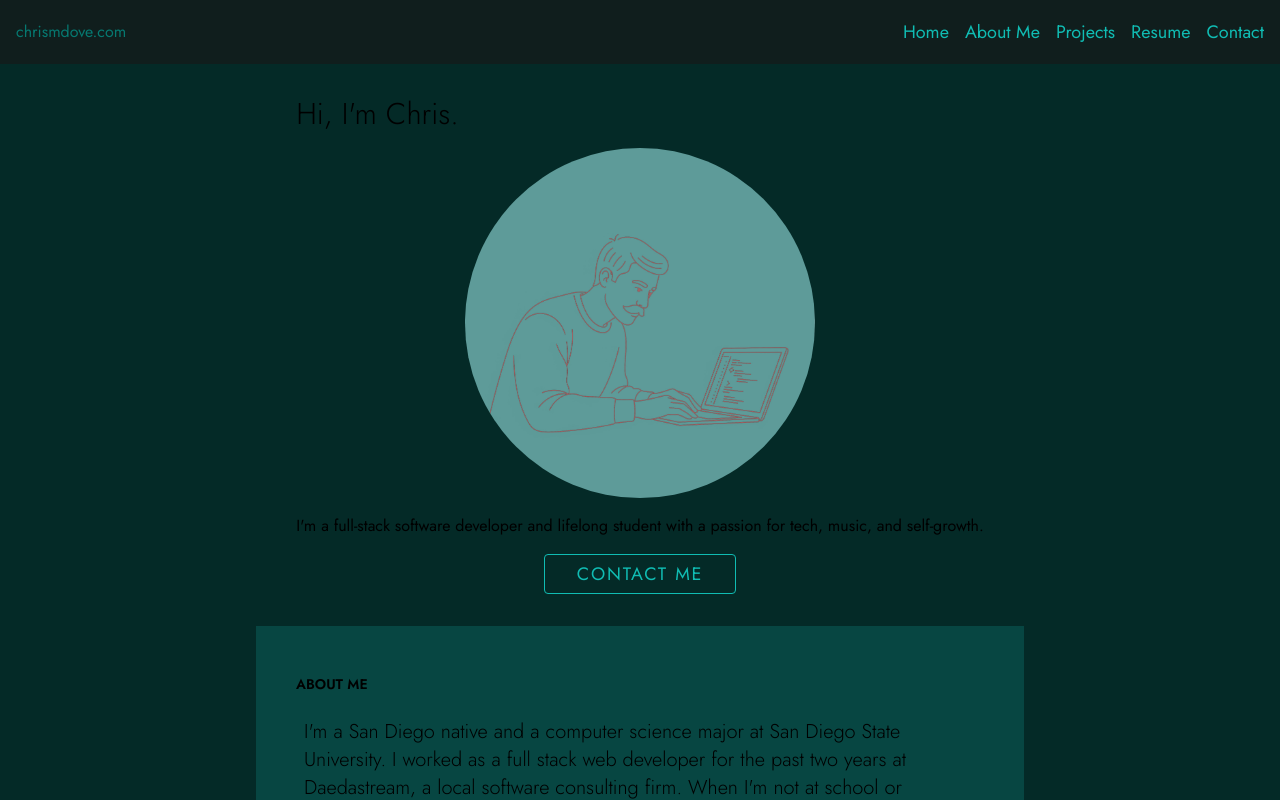
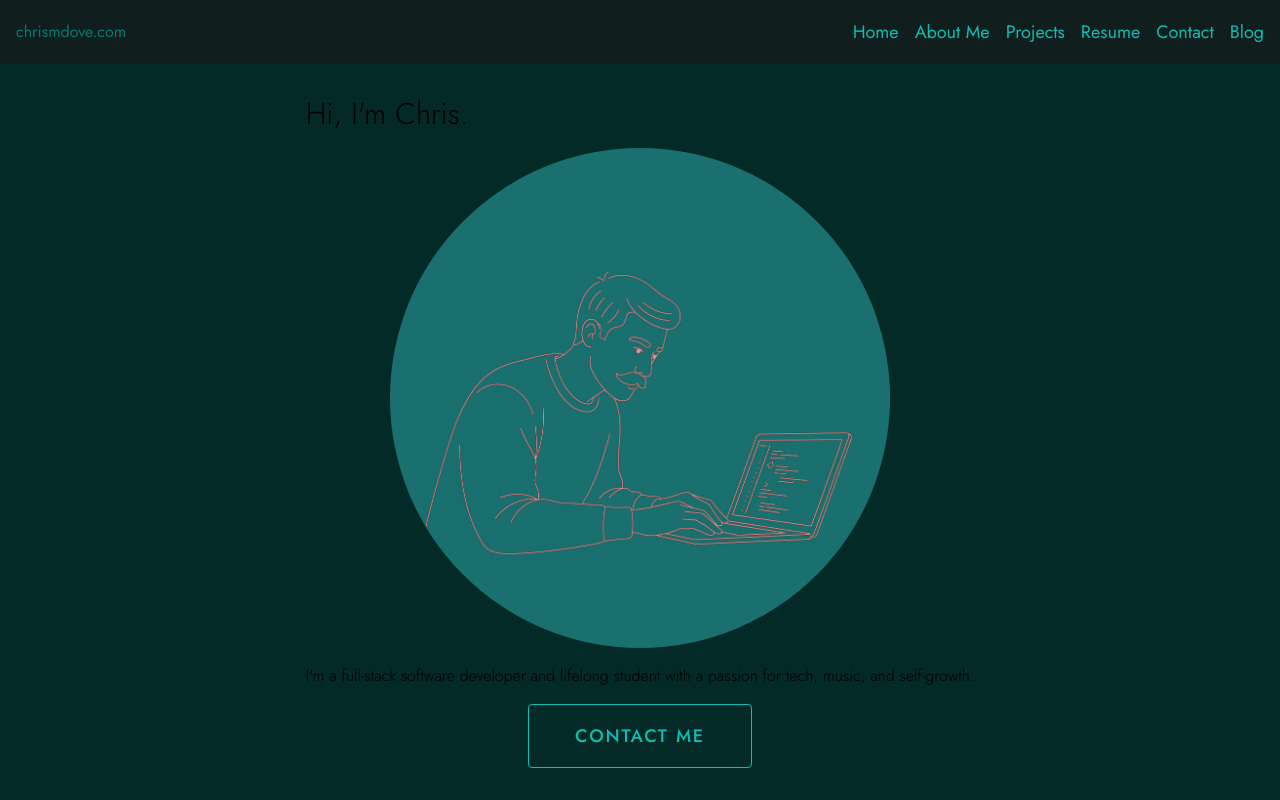
Before and after one commit to Christofuu/portfolio-v2, a Next.js app: page / in a window 1280 px wide. Built offline with nearby package versions, Linux system fonts and the light colour scheme.

Commit message:
attempt to make cool landing page image. more mobile ui fixes.

```diff
--- a/src/app/globals.css
+++ b/src/app/globals.css
@@ -16,6 +16,7 @@
   }
 }
 
+
 body {
   color: rgb(var(--foreground-rgb));
   background: linear-gradient(
--- a/src/app/page.js
+++ b/src/app/page.js
@@ -4,29 +4,29 @@ import Link from "next/link";
 export default function Home() {
   return (
     <div className="flex flex-col items-center h-full w-screen">
-      <div className="flex flex-col  px-14 mb-8 h-fit my-4">
+      <div className="flex flex-col  px-14 h-fit min-h-screen mt-4">
         <h1 className="md:text-3xl text-3xl font-light py-4 ">Hi, I&apos;m Chris.</h1>
         <Image
-          src="/codeguypng.png"
+          src="/bigcodingguy.png"
           className="rounded-full mx-auto"
-          width="350"
-          height="350"
+          width="500"
+          height="500"
           alt="logo"
         />
-        <p className="text-base md:text-base text-center py-4">
+        <p className="text-lg font-light md:text-base text-center py-4">
           I&apos;m a full-stack software developer and lifelong student with a
           passion for tech, music, and self-growth.
         </p>
         <Link href="/contact-me" className="mx-auto ">
           <button
             href="/contact-me"
-            className=" h-10 w-48 border border-solid hover:text-secondary-light rounded border-secondary text-secondary text-lg tracking-widest"
+            className=" h-16 w-56 font-medium border border-solid hover:text-secondary-light rounded border-secondary text-secondary text-lg tracking-widest"
           >
             CONTACT ME
           </button>
         </Link>
       </div>
-      <div className="text-2xl flex flex-col bg-primary-light w-screen lg:w-3/5 h-screen items-start px-10 py-6">
+      <div id="about-me" className="text-2xl flex flex-col bg-primary-light w-screen lg:w-3/5 h-screen items-start px-10 py-6">
         <h2 className="py-6 text-sm font-semibold text-start">ABOUT ME</h2>
         <p className="text-base font-light md:text-xl px-2 text-start">
           I&apos;m a San Diego native and a computer science major at San Diego State University. I worked as a full stack web developer for the past two years at Daedastream, a local software consulting firm.
@@ -35,7 +35,7 @@ export default function Home() {
         </p>
       </div>
       <br/>
-      <div className="text-2xl flex flex-col bg-primary-light w-screen lg:w-3/5 h-fit px-10 py-6 ">
+      <div id="resume" className="text-2xl flex flex-col bg-primary-light w-screen lg:w-3/5 h-fit px-10 py-6 ">
         <h2 className="py-6 text-sm font-semibold text-start">RESUME</h2>
         <div className="bg-primary-lighter rounded shadow-md p-6">
           <h3 className="text-lg font-medium pb-2">Education</h3>
@@ -91,7 +91,7 @@ export default function Home() {
         </div>
       </div>
       <br/>
-      <div className="text-2xl flex flex-col bg-primary-light w-screen lg:w-3/5 h-fit px-10 py-6">
+      <div id="projects" className="text-2xl flex flex-col bg-primary-light w-screen lg:w-3/5 h-fit px-10 py-6">
         <h2 className="py-2">My Projects</h2>
         <p className="text-base md:text-lg py-2">None of them are that big, but they have great personality.</p>
         <ul className="list-disc px-10 py-4 *:py-2 bg-primary-lighter rounded shadow-md ">
--- a/src/app/ui/mobile-menu.jsx
+++ b/src/app/ui/mobile-menu.jsx
@@ -24,11 +24,12 @@ const variants = {
 }
 
 const links  = [
-    { href: "/", label: "Home" },
-    { href: "/about-me", label: "About Me" },
-    { href: "/", label: "Projects" },
-    { href: "/", label: "Resume" },
-    { href: "/contact-me", label: "Contact" }
+    { href: "#home", label: "Home" },
+    { href: "#about-me", label: "About Me" },
+    { href: "#projects", label: "Projects" },
+    { href: "#resume", label: "Resume" },
+    { href: "contact-me", label: "Contact" },
+    { href: "#blog", label: "Blog" }
 ];
 
 export function Hamburger() {
@@ -54,6 +55,7 @@ export function Hamburger() {
                         <Link
                             key={link.href}
                             href={link.href}
+                            scroll={true}
                             className="md:text-lg text-md text-secondary hover:text-secondary-light hover:underline transition-colors"
                             onClick={() => setIsOpen(false)}
                         >
```
Also changed, not shown: public/site_banner.png (added), public/supercoolsitebanner.png (added).
